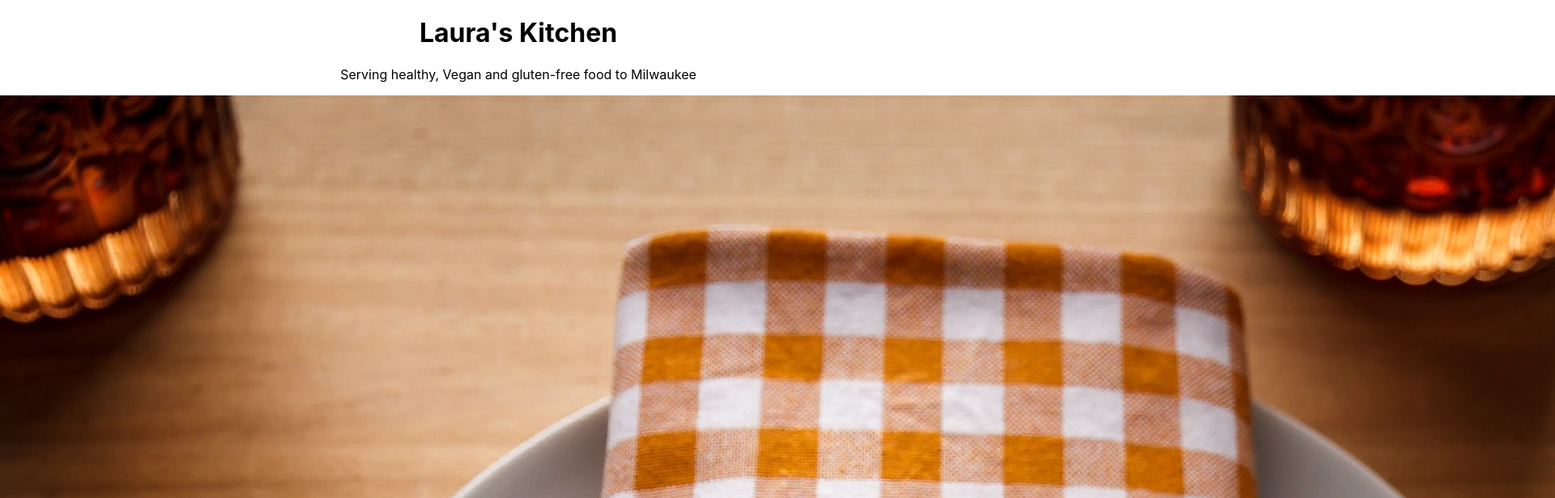
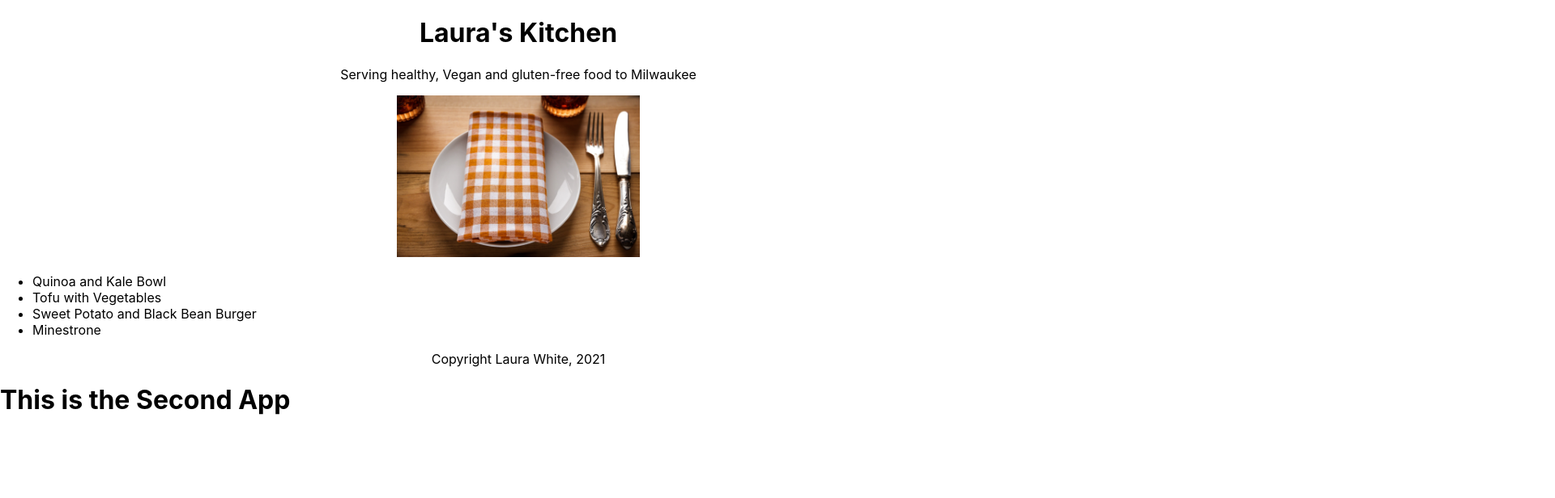
Before and after one commit to l-white/react-essentials, a React (Create React App) app: page / in a window 1280 px wide. Shown: the top 616 px of the page at 81% size, 1920 px wide, since content can reach past the window. Built offline with nearby package versions, Linux system fonts and the light colour scheme.

Commit message:
Added second app

```diff
--- a/src/App.js
+++ b/src/App.js
@@ -14,7 +14,7 @@ function Main(props){
   return(
     <section>
       <p>Serving {props.adjective}, {props.cuisine} and {props.dietType} food to {props.location}</p>
-      <img src={restaurant} />
+      <img src={restaurant} height={200} alt="napkin and fork at restaurant table"/>
       <ul style={{textAlign: "left"}}>
         {props.dishes.map((dish, i) =>
           <li key={ dish.id }>{ dish.title }</li>
--- a/src/index.js
+++ b/src/index.js
@@ -4,20 +4,17 @@ import './index.css';
 import App from './App';
 //import reportWebVitals from './reportWebVitals';
 
+function AppTwo(){
+  return(
+    <h1>This is the Second App</h1>
+  )
+}
+
 ReactDOM.render(
-  <App />,
-  /*
-  <ul>
-    <li>Monday</li>
-    <li>Tuesday</li>
-    <li>Wednesday</li>
-  </ul>,
-  */
-  /*
-  React.createElement("h1",
-  {style: {color: "blue"}},
-  "Hello, React"),
-  */
+  <div>
+  <App />
+  <AppTwo />
+  </div>,
   document.getElementById('root')
 );
 
```
